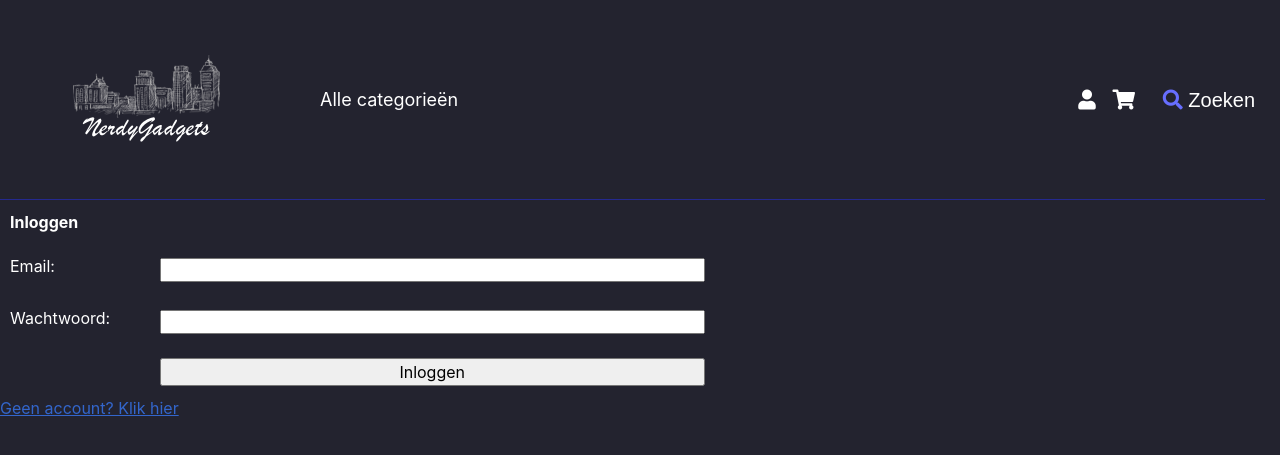
After one commit to to01/nerdygadgets-casus, a PHP site: page /InlogPagina.php in a window 1280 px wide. The commit adds this page. Shown: the top 455 px of the page. Run offline with PHP 8.4, Linux system fonts and the light colour scheme; data that the repository does not hold is empty; some libraries are stand-ins or nearby versions; some web fonts are replaced.

Commit message:
inlog en registratie

```diff
--- /dev/null
+++ b/nerdy-gadgets/InlogPagina.php
@@ -0,0 +1,35 @@
+<?php
+include "header.php";
+?>
+<table style="width: 100%">
+    <tr>
+        <th colspan="3" style="width: 50%">Inloggen</th>
+    </tr>
+    <form method="post">
+        <tr>
+            <td style="width: 3%">
+                <label for="LoginEmail">Email:</label>
+            </td>
+            <td>
+                <input style="height: 10%" name="LoginEmail" type="email" required>
+            </td>
+        </tr>
+        <tr>
+            <td style="width: 3%">
+                <label for="LoginWachtwoord">Wachtwoord:</label>
+            </td>
+            <td>
+                <input style="height: 10%" name="LoginWachtwoord" type="password" minlength="8" required>
+            </td>
+            <td style="width: 22%"></td>
+            <td style="width: 3%">
+        </tr>
+        <tr>
+            <td></td>
+            <td>
+                <input style="height: 10%" type="submit" value="Inloggen">
+            <td></td>
+        </tr>
+    </form>
+</table>
+<a href="RegisteerPagina.php" style="color:#3366CC;" class="HrefDecoration"> <u> Geen account? Klik hier </u> </a>
--- a/nerdy-gadgets/Public/CSS/style.css
+++ b/nerdy-gadgets/Public/CSS/style.css
@@ -512,3 +512,10 @@ ul#ul-class-price li {
     margin-top: 15px;
     font-size: 15px !important;
 }
+.bestellen {
+    height:60px;
+    width:500px;
+    background-color:#23232F;
+    color:#676EFF;
+    border-color:#676EFF
+}
--- a/nerdy-gadgets/cart.php
+++ b/nerdy-gadgets/cart.php
@@ -96,7 +96,7 @@ foreach($cart as $id => $hoeveelheid) {
     ");
 }
 print("</table><br>");
-print("<h5 class='StockItemPriceText'>" . "Totaalprijs: " . sprintf("€ %.2f", $totaalprijs) . "&nbsp&nbsp&nbsp&nbsp&nbsp&nbsp" . "<a href='klant.php' class='HrefDecoration' style='color:#676EFF'><button class='bestellen'>Verder Naar Bestellen</button></a>" . "</h5>");
+print("<h5 class='StockItemPriceText'>" . "Totaalprijs: " . sprintf("€ %.2f", $totaalprijs) . "&nbsp&nbsp&nbsp&nbsp&nbsp&nbsp" . "<a href='BestelPagina.php' class='HrefDecoration' style='color:#676EFF'><button class='bestellen'>Verder Naar Bestellen</button></a>" . "</h5>");
 ?>
 </body>
 </html>
--- a/nerdy-gadgets/header.php
+++ b/nerdy-gadgets/header.php
@@ -78,9 +78,11 @@ $databaseConnection = connectToDatabase();
         <!-- code voor US3: zoeken -->
         <ul id="ul-class-navigation">
             <li>
-                <a href="cart.php" class="HrefDecoration"><i class="fa badge fa-lg" value=<?php print(countCart()) ?>>&#xf07a;</i>
-                    &nbsp&nbsp&nbsp
-                    <a href="browse.php" class="HrefDecoration"><i class="fas fa-search search"></i> Zoeken </a>
+                <a href="InlogPagina.php" class="HrefDecoration"><i class="fas fa-user"></i>
+                    &nbsp
+                    <a href="cart.php" class="HrefDecoration"><i class="fas fa-shopping-cart cart"></i>
+                        &nbsp&nbsp&nbsp
+                        <a href="browse.php" class="HrefDecoration"><i class="fas fa-search search"></i> Zoeken </a>
             </li>
         </ul>
 
```
Also changed, not shown: nerdy-gadgets/BestelPagina.php (added, +37 -0 lines), nerdy-gadgets/RegisteerPagina.php (added, +34 -0 lines).
